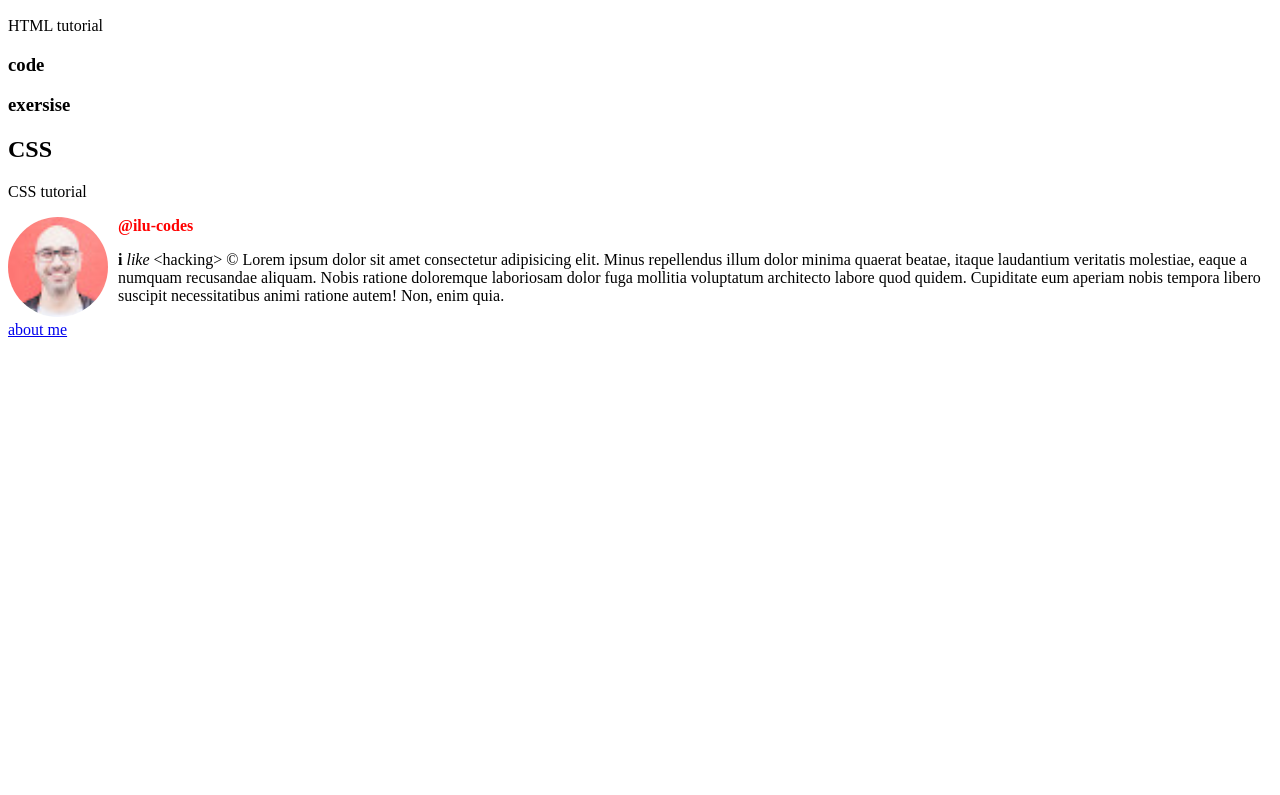
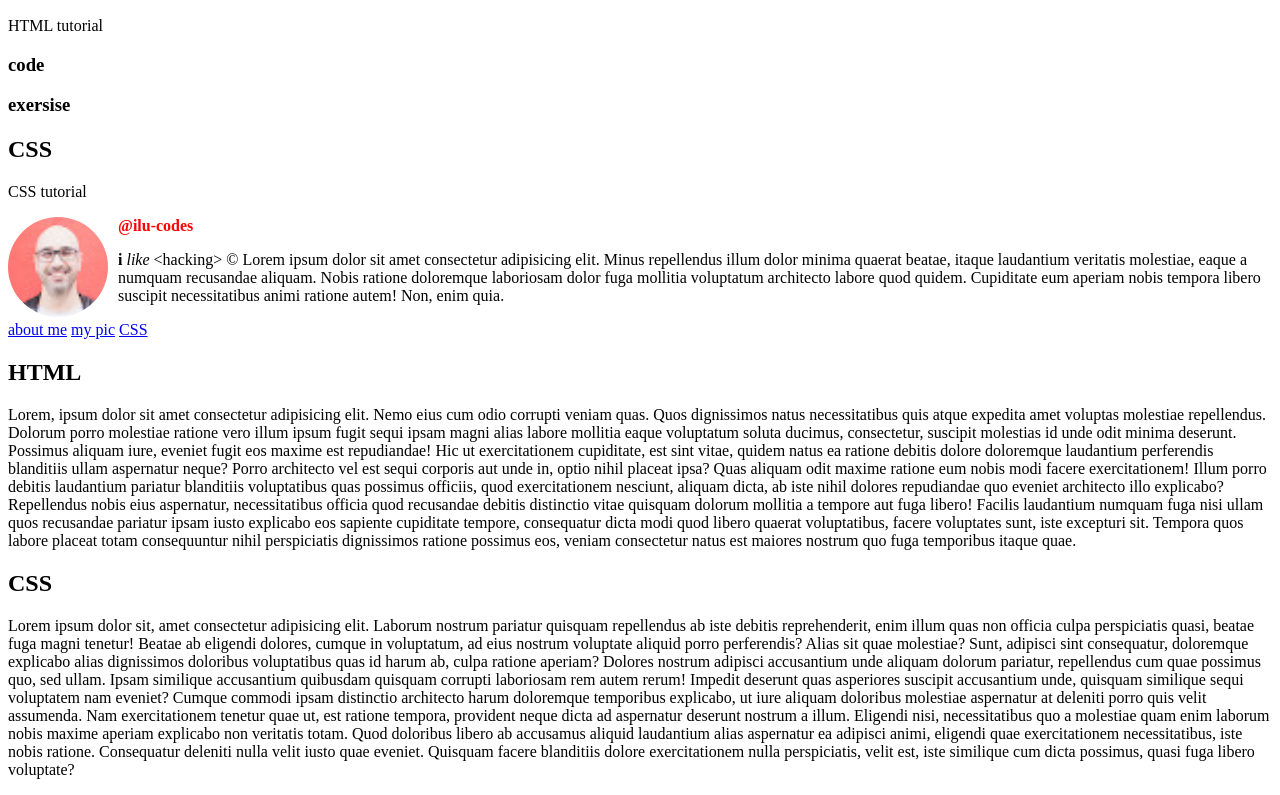
Before and after one commit to ilu-codes/project-1, a plain HTML site: page index.html in a window 1280 px wide. Shown: the part 110-905 px from the top of the page. Before the commit the page ends 800 px from the top, so only its background shows below. Drawn offline with Linux system fonts and the light colour scheme.

Commit message:
added shortcut and others
added shortcut to css area and added  lorem <a>

```diff
--- a/index.html
+++ b/index.html
@@ -35,5 +35,35 @@
         Cupiditate eum aperiam nobis tempora libero suscipit necessitatibus animi ratione autem! Non, enim quia.
     </p>
     <a href="company/about.html">about me</a>
+    <a href="imgs/test.jpg" download>my pic</a>
+    <a href="#section-CSS">CSS</a>
+    <h2>HTML</h2>
+    <p>
+      Lorem, ipsum dolor sit amet consectetur adipisicing elit.
+      Nemo eius cum odio corrupti veniam quas. Quos dignissimos natus necessitatibus quis atque expedita amet voluptas molestiae repellendus.
+      Dolorum porro molestiae ratione vero illum ipsum fugit sequi ipsam magni alias labore mollitia eaque voluptatum soluta
+      ducimus, consectetur, suscipit molestias id unde odit minima deserunt. Possimus aliquam iure, eveniet fugit eos maxime est repudiandae!
+      Hic ut exercitationem cupiditate, est sint vitae, quidem natus ea ratione debitis dolore doloremque laudantium perferendis blanditiis ullam aspernatur neque?
+      Porro architecto vel est sequi corporis aut unde in, optio nihil placeat ipsa? Quas aliquam odit maxime ratione eum nobis modi facere exercitationem! Illum porro debitis
+      laudantium pariatur blanditiis voluptatibus quas possimus officiis, quod exercitationem nesciunt, aliquam dicta, ab iste nihil dolores repudiandae quo
+      eveniet architecto illo explicabo? Repellendus nobis eius aspernatur, necessitatibus officia quod recusandae debitis distinctio vitae quisquam dolorum mollitia a
+      tempore aut fuga libero! Facilis laudantium numquam fuga nisi ullam quos recusandae pariatur ipsam iusto explicabo eos sapiente cupiditate tempore,
+      consequatur dicta modi quod libero quaerat voluptatibus, facere voluptates sunt, iste excepturi sit.
+      Tempora quos labore placeat totam consequuntur nihil perspiciatis dignissimos ratione possimus eos, veniam consectetur natus est maiores nostrum quo fuga temporibus
+       itaque quae.
+      </p>
+      <h2 id="section-CSS">CSS</h2>
+      <p>
+        Lorem ipsum dolor sit, amet consectetur adipisicing elit. Laborum nostrum pariatur quisquam repellendus ab iste debitis reprehenderit, enim illum quas non officia culpa
+       perspiciatis quasi, beatae fuga magni tenetur! Beatae ab eligendi dolores, cumque in voluptatum, ad eius nostrum voluptate aliquid porro perferendis?
+       Alias sit quae molestiae? Sunt, adipisci sint consequatur, doloremque explicabo alias dignissimos doloribus voluptatibus quas id harum ab, culpa ratione aperiam?
+       Dolores nostrum adipisci accusantium unde aliquam dolorum pariatur, repellendus cum quae possimus quo, sed ullam. Ipsam similique accusantium quibusdam quisquam corrupti
+       laboriosam rem autem rerum! Impedit deserunt quas asperiores suscipit accusantium unde,
+       quisquam similique sequi voluptatem nam eveniet? Cumque commodi ipsam distinctio architecto harum doloremque temporibus explicabo, ut iure aliquam doloribus molestiae
+       aspernatur at deleniti porro quis velit assumenda. Nam exercitationem tenetur quae ut, est ratione tempora, provident neque dicta ad aspernatur deserunt nostrum a illum.
+       Eligendi nisi, necessitatibus quo a molestiae quam enim laborum nobis maxime aperiam explicabo non veritatis totam. Quod doloribus libero ab accusamus aliquid laudantium
+       alias aspernatur ea adipisci animi, eligendi quae exercitationem necessitatibus, iste nobis ratione. Consequatur deleniti nulla velit iusto quae eveniet. Quisquam facere
+       blanditiis dolore exercitationem nulla perspiciatis, velit est, iste similique cum dicta possimus, quasi fuga libero voluptate?
+      </p>
   </body>
 </html>
```
Also changed, not shown: company/about.html (+1 -1 lines).
